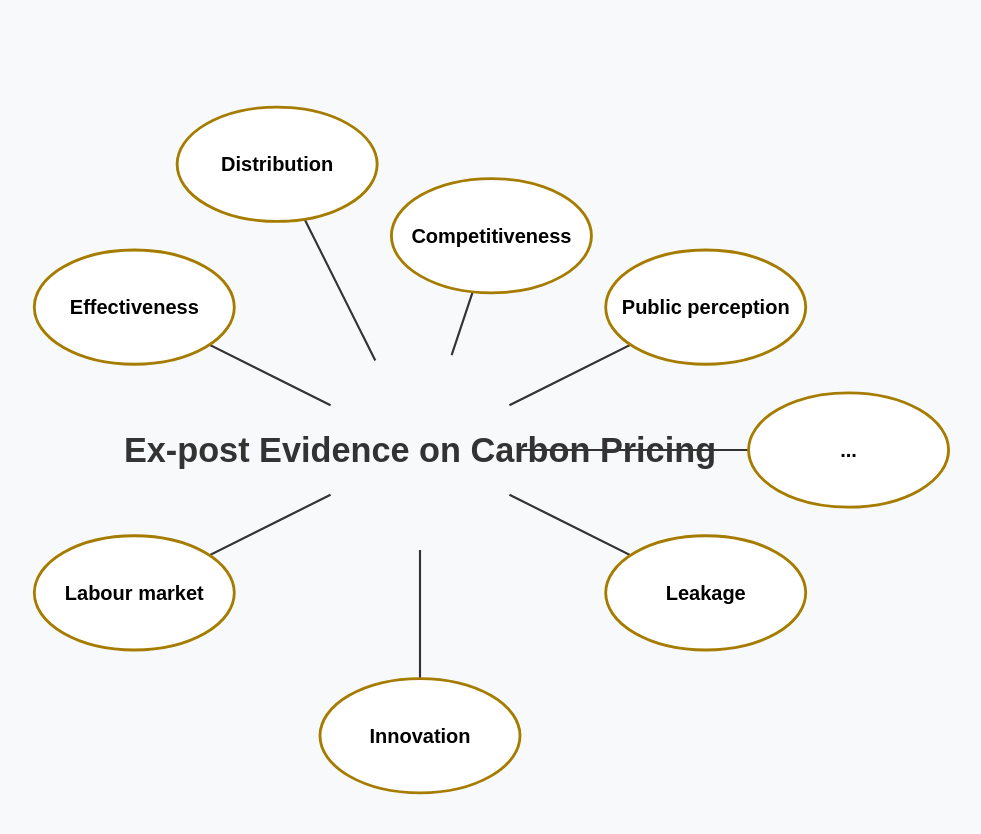
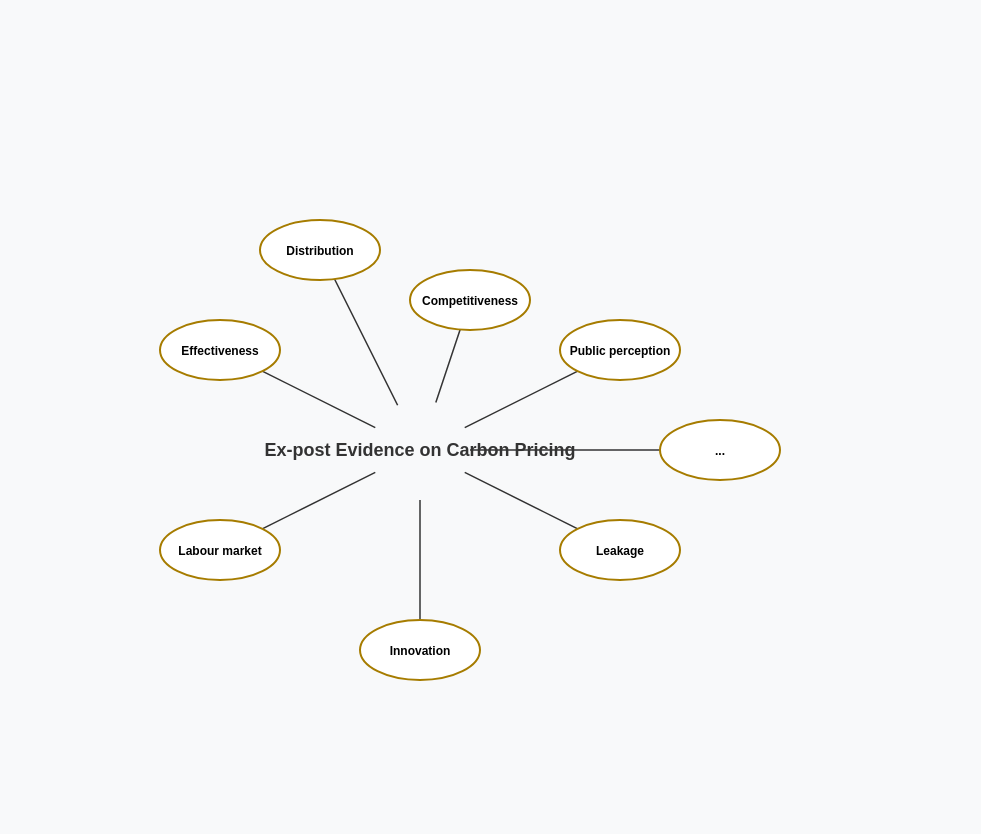
Before and after one commit to trangdtk-vnu/ecosystem-reviews, a Jekyll site: the page carbon_pricing_graph.html, which Jekyll copies as it is, in a window 1280 px wide. Shown: the top 834 px of the page, without its empty margins (220-1201 px from the left). Built offline with Jekyll 4.4.1, drawn with Linux system fonts in a browser that asks for light colours.

Commit message:
Update carbon_pricing_graph.html

```diff
--- a/carbon_pricing_graph.html
+++ b/carbon_pricing_graph.html
@@ -17,7 +17,8 @@
         }
         svg {
             display: block;
-            margin: auto;
+            max-width: 90%;
+            max-height: 90vh;
         }
         .node {
             fill: white;
@@ -30,12 +31,12 @@
             transition: 0.3s;
         }
         .text {
-            font-size: 14px;
+            font-size: 12px; /* Reduced from 14px */
             text-anchor: middle;
             font-weight: bold;
         }
         .center-text {
-            font-size: 24px;
+            font-size: 18px; /* Reduced from 24px */
             font-weight: bold;
             fill: #333;
             text-anchor: middle;
@@ -49,13 +50,12 @@
 </head>
 <body>
 
-<svg id="carbonGraph" width="100%" height="100vh"></svg>
+<svg id="carbonGraph" width="800" height="600"></svg>
 
 <script>
     const svg = d3.select("#carbonGraph");
-    const width = window.innerWidth * 0.7;
-    const height = window.innerHeight * 0.7;
-    svg.attr("viewBox", `0 0 ${width} ${height}`);
+    const width = +svg.attr("width");
+    const height = +svg.attr("height");
 
     // Center text coordinates
     const centerX = width / 2;
```
Also changed, not shown: other parts of carbon_pricing_graph.html (+3 -3 lines).
